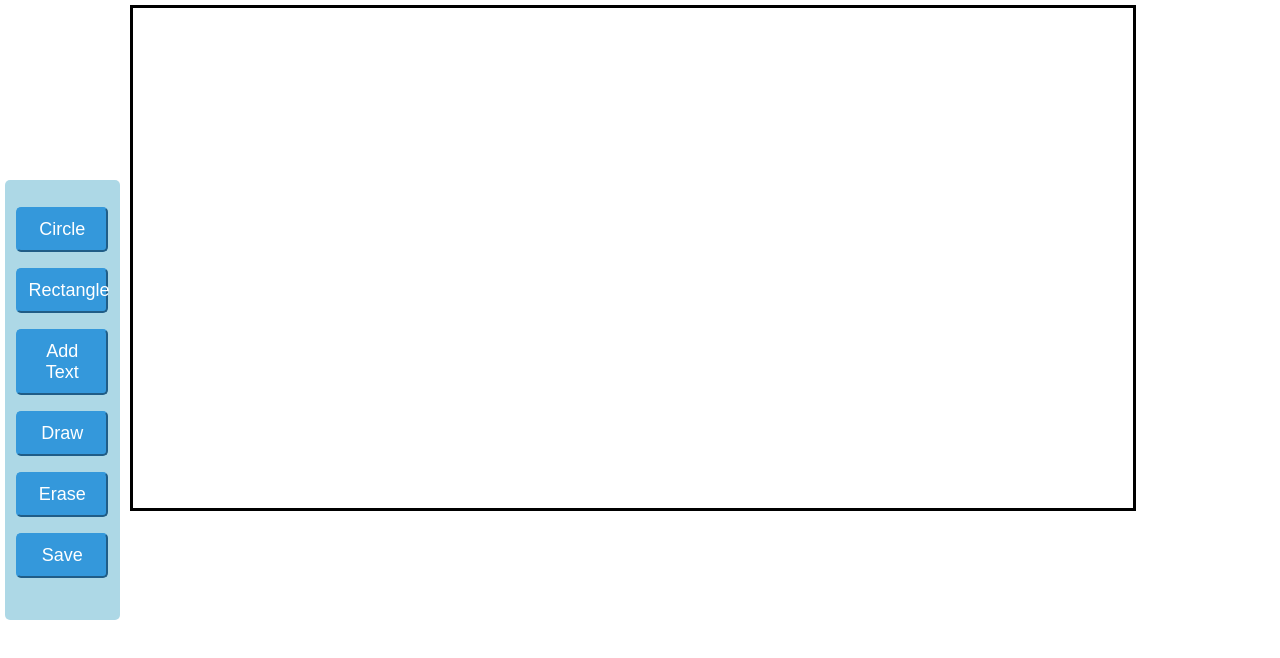
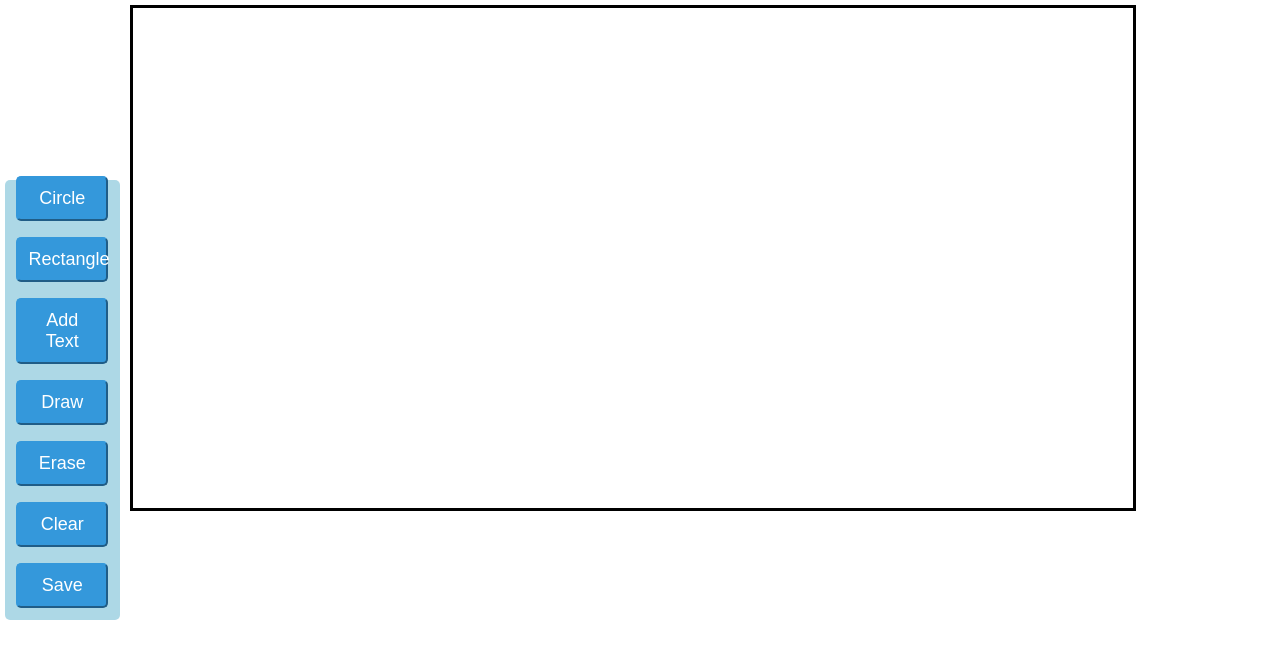
Before and after one commit to marwanosman505/whiteboardApp, a website: page WhiteBoard.html in a window 1280 px wide. Drawn offline with Linux system fonts and the light colour scheme; no server answers.

Commit message:
added rought clear feature

```diff
--- a/WhiteBoard.html
+++ b/WhiteBoard.html
@@ -21,6 +21,7 @@
         <button class="menuBtn" onclick="selectAddText()">Add Text</button><br><br>
         <button class="menuBtn" onclick="selectDraw()">Draw</button><br><br>
         <button class="menuBtn" onclick="selectErase()">Erase</button><br><br>
+        <button class="menuBtn" onclick="clearState()">Clear</button><br><br>
         <button class="menuBtn" onclick="saveState()">Save</button><br><br>
     </div>
 
--- a/WhiteBoard.js
+++ b/WhiteBoard.js
@@ -70,6 +70,27 @@ async function saveState() {
     hideMessage();
     await redraw();
 
+
+}
+
+async function clearState(){
+    ctx.clearRect(0,0,canvas.width, canvas.height);
+
+    showMessage('Saving...');
+    const newImageData = ctx.getImageData(0, 0, canvas.width, canvas.height);
+
+    // merge
+
+    await fetch('/WhiteBoard', {
+        method: 'POST',
+        headers: {
+            'Content-Type': 'application/json',
+        },
+        body: JSON.stringify({ type:'canvasState', data: newImageData.data }),
+    });
+
+    hideMessage();
+    await redraw();
 
 }
 
```
